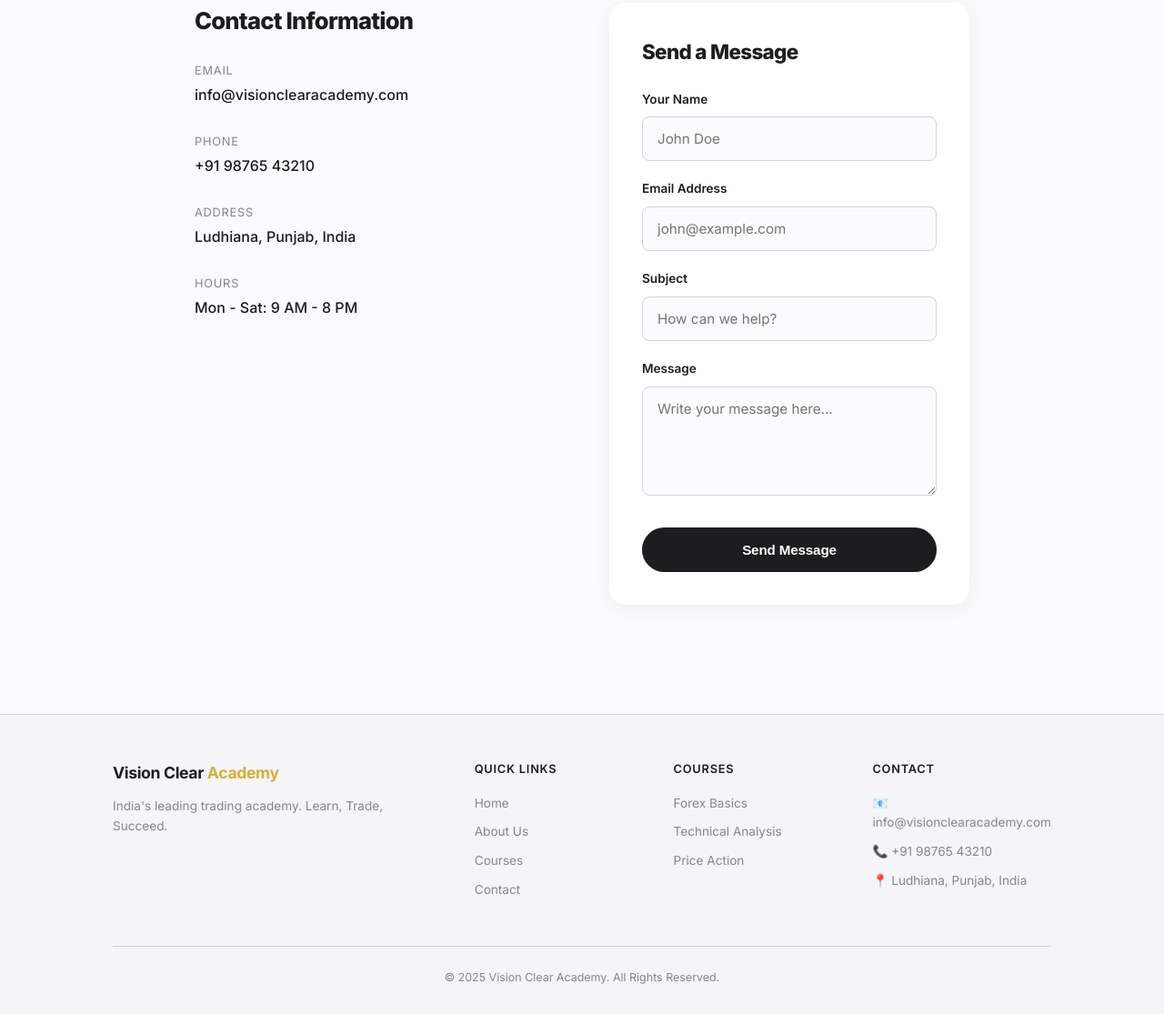
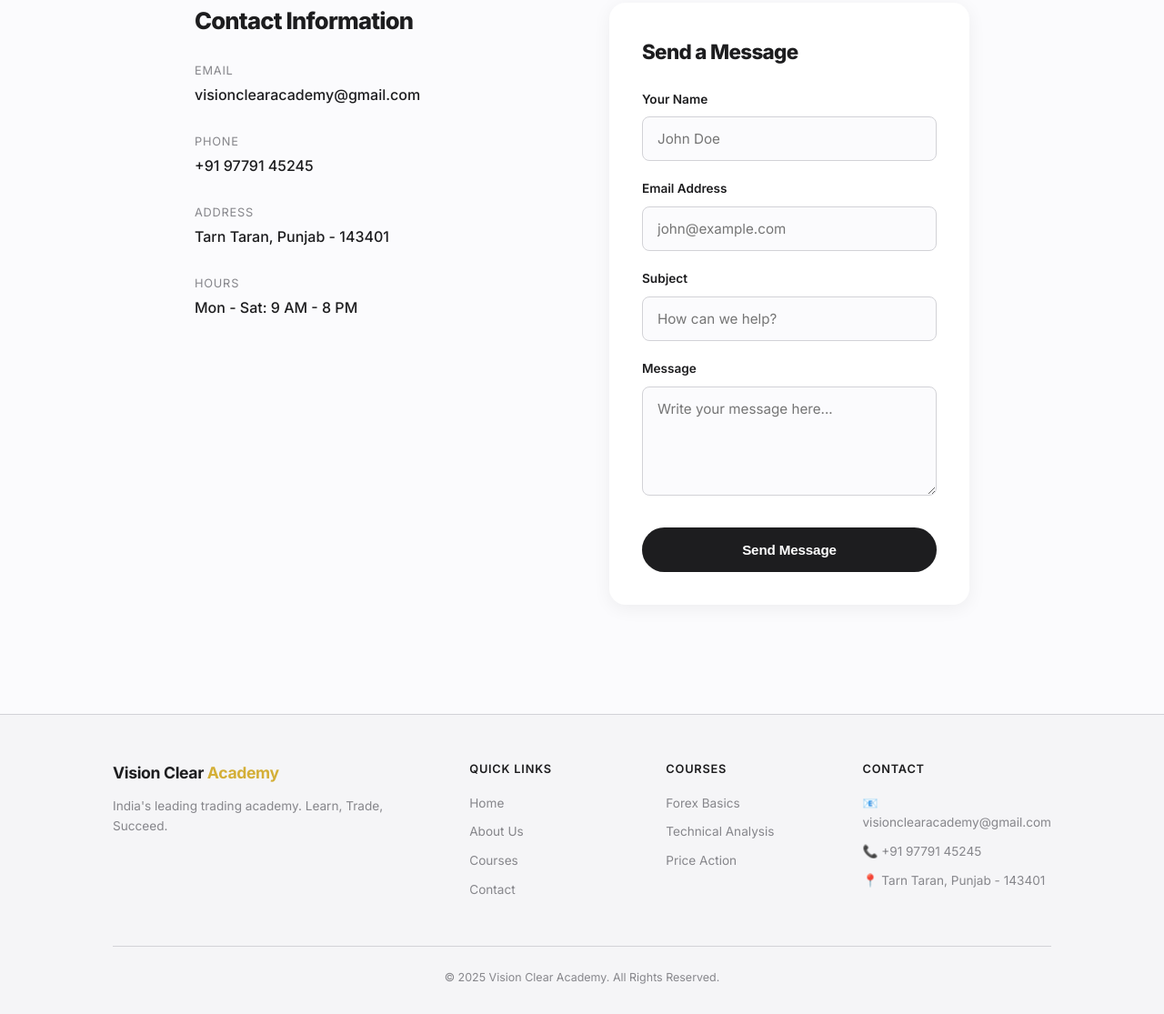
Before and after one commit to hiteshpalsingh12-blip/vision-clear-academy, a plain HTML site: page frontend/pages/contact.html in a window 1280 px wide. Shown: the part 405-1520 px from the top of the page at 91% size. Drawn offline with Linux system fonts and the light colour scheme; a script that the page names is missing.

Commit message:
Updated contact details

```diff
--- a/frontend/pages/contact.html
+++ b/frontend/pages/contact.html
@@ -68,7 +68,7 @@
                 Email
               </p>
               <p style="font-size: 1rem; font-weight: 500">
-                info@visionclearacademy.com
+                visionclearacademy@gmail.com
               </p>
             </div>
             <div style="margin-bottom: 28px">
@@ -83,7 +83,7 @@
               >
                 Phone
               </p>
-              <p style="font-size: 1rem; font-weight: 500">+91 98765 43210</p>
+              <p style="font-size: 1rem; font-weight: 500">+91 97791 45245</p>
             </div>
             <div style="margin-bottom: 28px">
               <p
@@ -98,7 +98,7 @@
                 Address
               </p>
               <p style="font-size: 1rem; font-weight: 500">
-                Ludhiana, Punjab, India
+                Tarn Taran, Punjab - 143401
               </p>
             </div>
             <div>
@@ -179,9 +179,9 @@
           <div class="footer-col">
             <h4>Contact</h4>
             <ul>
-              <li>📧 info@visionclearacademy.com</li>
-              <li>📞 +91 98765 43210</li>
-              <li>📍 Ludhiana, Punjab, India</li>
+              <li>📧 visionclearacademy@gmail.com</li>
+              <li>📞 +91 97791 45245</li>
+              <li>📍 Tarn Taran, Punjab - 143401</li>
             </ul>
           </div>
         </div>
```
Also changed, not shown: frontend/pages/about.html (+3 -3 lines), frontend/pages/courses.html (+3 -3 lines), frontend/pages/signup.html (+1 -1 lines).
